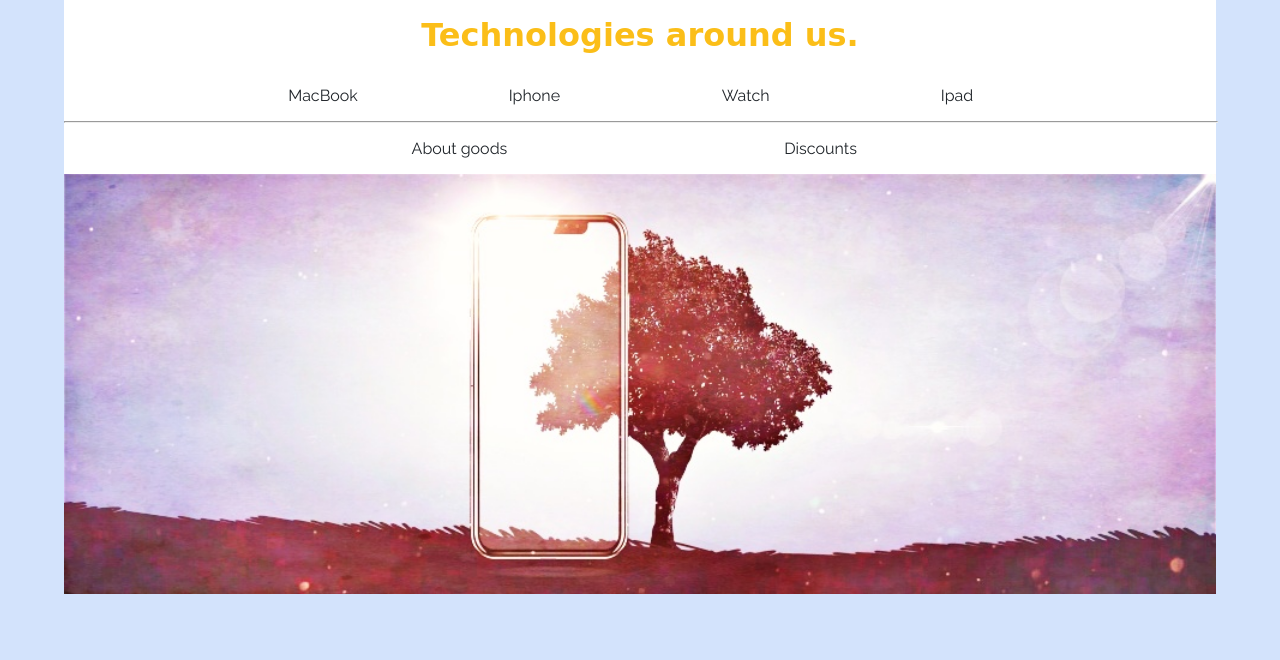
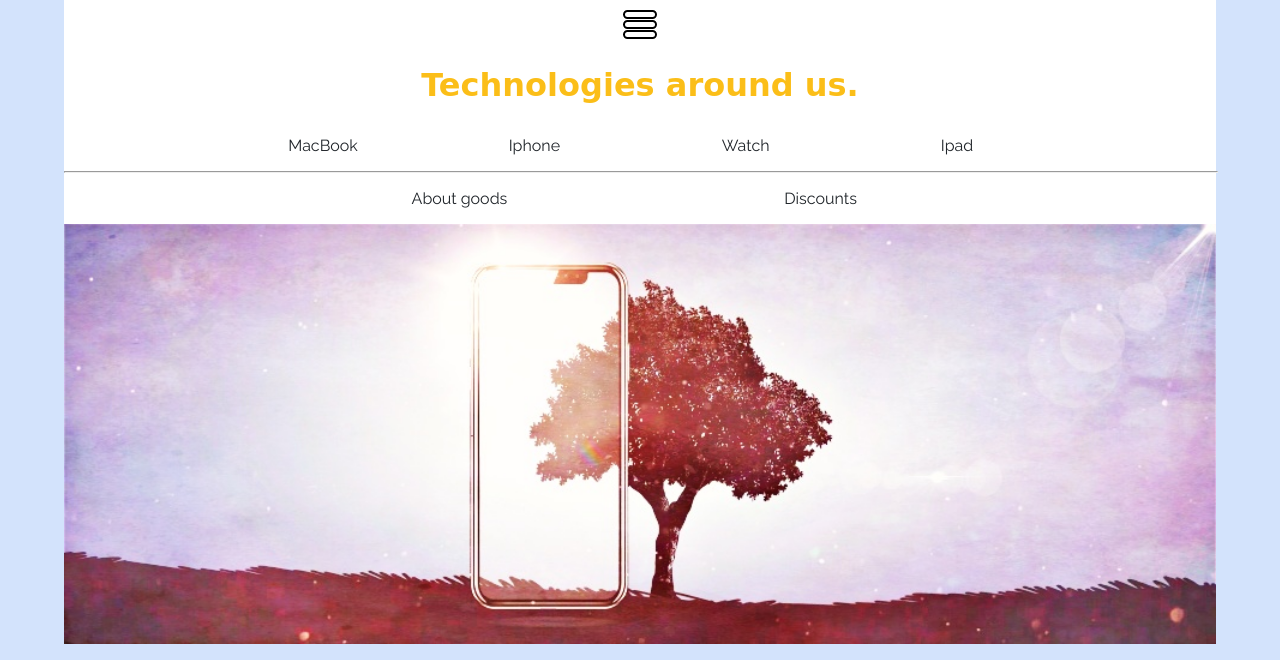
Before and after one commit to polinaVinegred/technology.web.ru-, a PHP site: page / in a window 1280 px wide. Shown: the top 660 px of the page. Run offline with PHP 8.4, Linux system fonts and the light colour scheme; some libraries are stand-ins or nearby versions; some web fonts are replaced.

Commit message:
add style from gamberger icons

```diff
--- a/style.css
+++ b/style.css
@@ -162,6 +162,63 @@ hr {
 .wols:hover {
     color: #20252a;
 }
+
+.wrapper {
+    width:50px;
+    height:50px;
+    margin: 0 auto;
+    /*border:1px solid red;*/
+    position: relative;
+
+}
+
+.wrapper:hover .middle {
+    width:30px;
+    height:20px;
+    top:24%;
+    left:27%;
+    border-radius: 50%;
+    background-color:black;
+    opacity:0.3;
+}
+
+.wrapper:hover .top {
+    -webkit-transform:rotate(45deg);
+    top:40%;border-radius:10px;background-color:white;
+}
+
+.wrapper:hover .bottom{
+    -webkit-transform:rotate(-45deg);
+    top:40%;border-radius:10px;background-color:white;
+}
+
+.bar {
+    width:30px;
+    height:5px;
+    border:2px solid black;
+    position: absolute;top:0;right:0;
+    border-radius:10px;
+}
+
+.top {
+    left:15%;
+    top:20%;
+    -webkit-transition:all 0.5s;
+}
+
+.middle {
+    left:15%;
+    top:40%;
+    -webkit-transition:all 0.5s;
+}
+
+.bottom {
+    left:15%;
+    top:60%;
+    -webkit-transition:all 0.5s;
+}
+
+
 /*#ffccdce4;*/
 /*background: #2c3e50;*/
 /*padding: 2em 10%;*/
```
